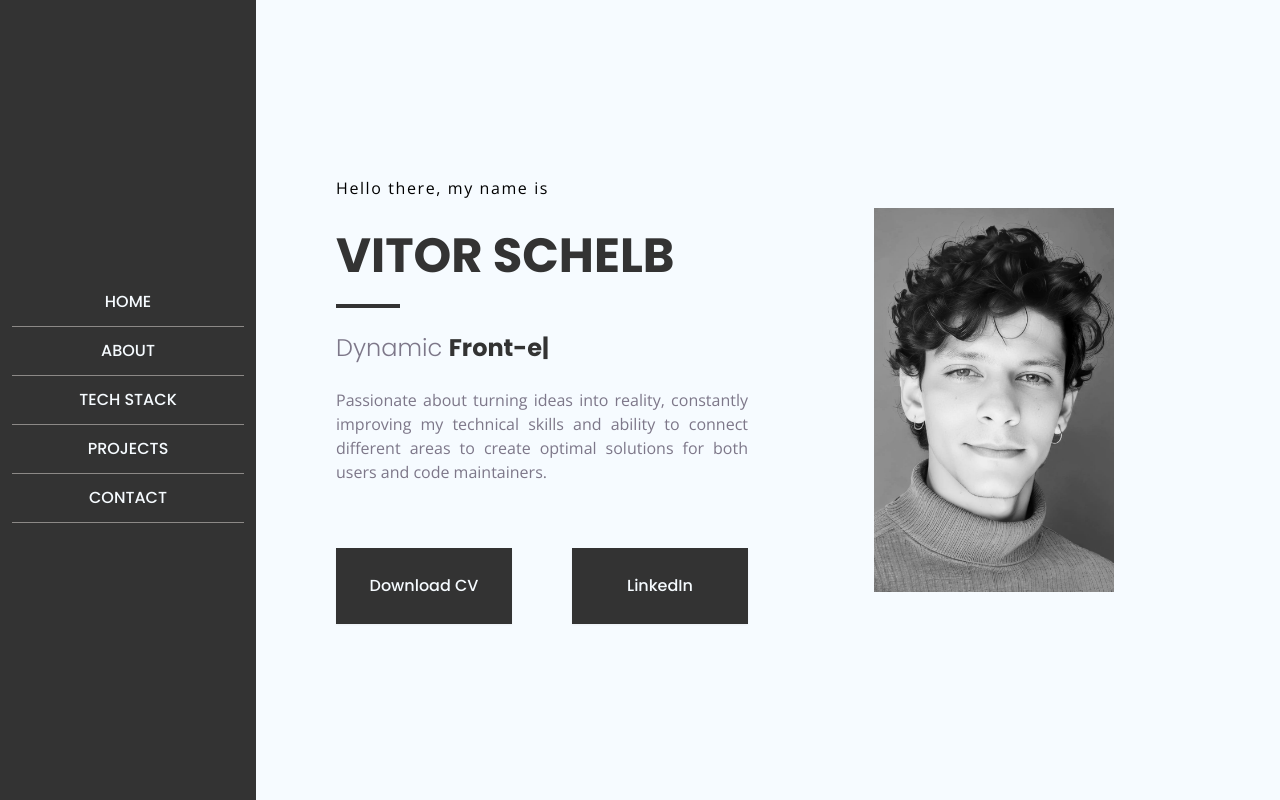
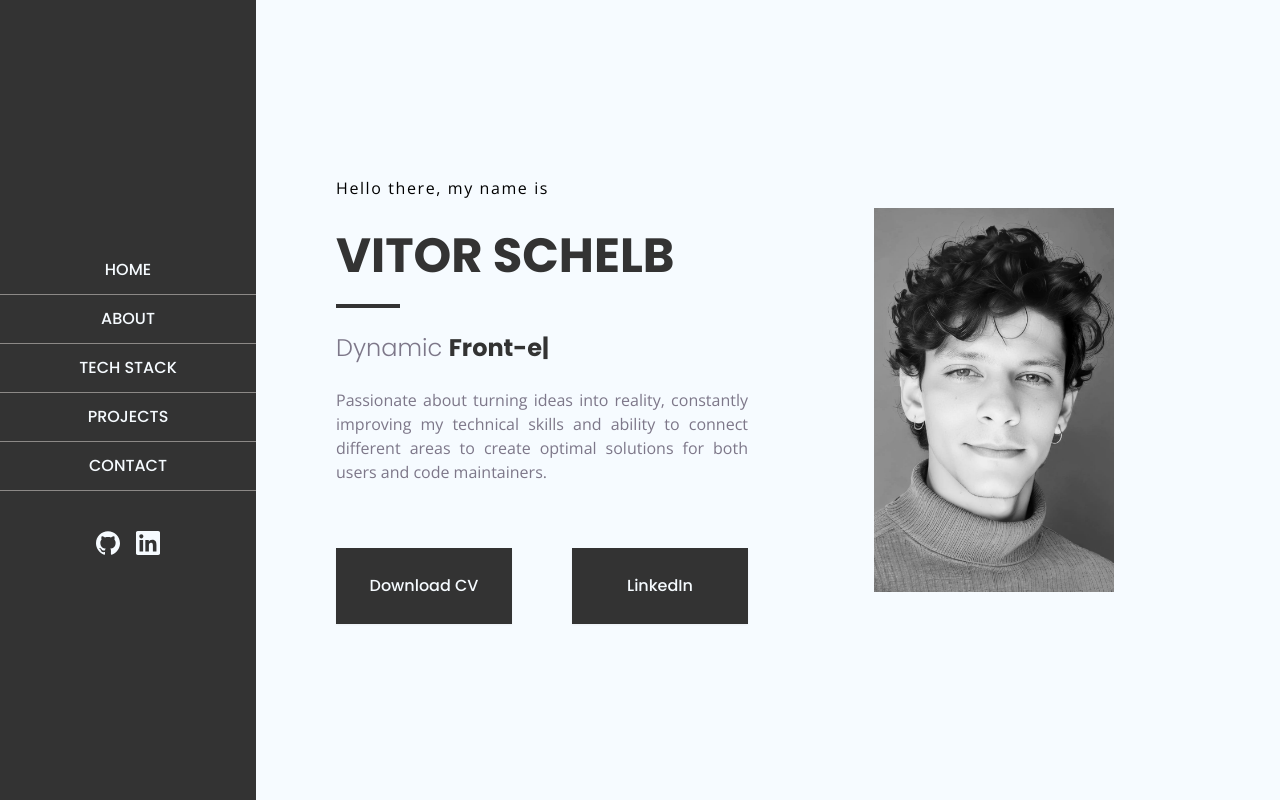
Before and after one commit to vitorschelb/portfolio, a Next.js app: page / in a window 1280 px wide. Built offline with nearby package versions, Linux system fonts and the light colour scheme.

Commit message:
ref: CSS classes ref

```diff
--- a/app/components/Sidebar.tsx
+++ b/app/components/Sidebar.tsx
@@ -2,32 +2,33 @@
 
 import Link from "next/link";
 import MobileNavbar from "./MobileNavbar";
+import { navList } from "../shared/Data";
 import { SiGithub, SiLinkedin } from "react-icons/si";
-import { navList } from "../shared/Data";
 
 export default function Sidebar() {
   return (
-    <nav className="">
+    <nav>
       {/* Desktop Menu */}
 
-      <div className="h-screen items-center p-3 bg-gray-three text-clean-white font-poppins font-medium text-center shadow-xl hidden lg:block lg:w-64">
-        <ul className="flex w-full flex-col items-center justify-center h-full">
+      <div className="h-screen hidden lg:flex lg:flex-col lg:w-64 items-center justify-center bg-gray-three text-clean-white font-poppins font-medium text-center shadow-xl">
+        <ul className="flex flex-col w-full">
           {navList.map((navItem, i) => (
-            <Link key={i} href={navItem.href} className="p-3 border-b w-full border-gray-two hover:text-gray-three hover:bg-white ease-in-out duration-500">
-              <li >
-                {navItem.label}
-              </li>
+            <Link
+              key={i}
+              href={navItem.href}
+              className="p-3 w-full border-b border-gray-two hover:text-gray-three hover:bg-white ease-in-out duration-500"
+            >
+              <li>{navItem.label}</li>
             </Link>
           ))}
         </ul>
-
-        <div className="flex justify-center mb-10 items-center text-2xl mt-8 gap-4 text-clean-white">
+        <div className="mt-10 flex gap-4 text-clean-white text-2xl">
           <Link href="/">
-            <SiGithub />
+            <SiGithub className="hover:text-gray-two ease-in-out duration-500" />
           </Link>
 
           <Link href="/">
-            <SiLinkedin />
+            <SiLinkedin className="hover:text-gray-two ease-in-out duration-500" />
           </Link>
         </div>
       </div>
--- a/app/layout.tsx
+++ b/app/layout.tsx
@@ -4,6 +4,7 @@ import Sidebar from "./components/Sidebar";
 import { Metadata } from "next";
 import { PropsWithChildren } from "react";
 import PreLoader from "./components/PreLoader";
+import SideIcons from "./components/SideIcons";
 
 const openSans = Open_Sans({ subsets: ["latin"] });
 
```
